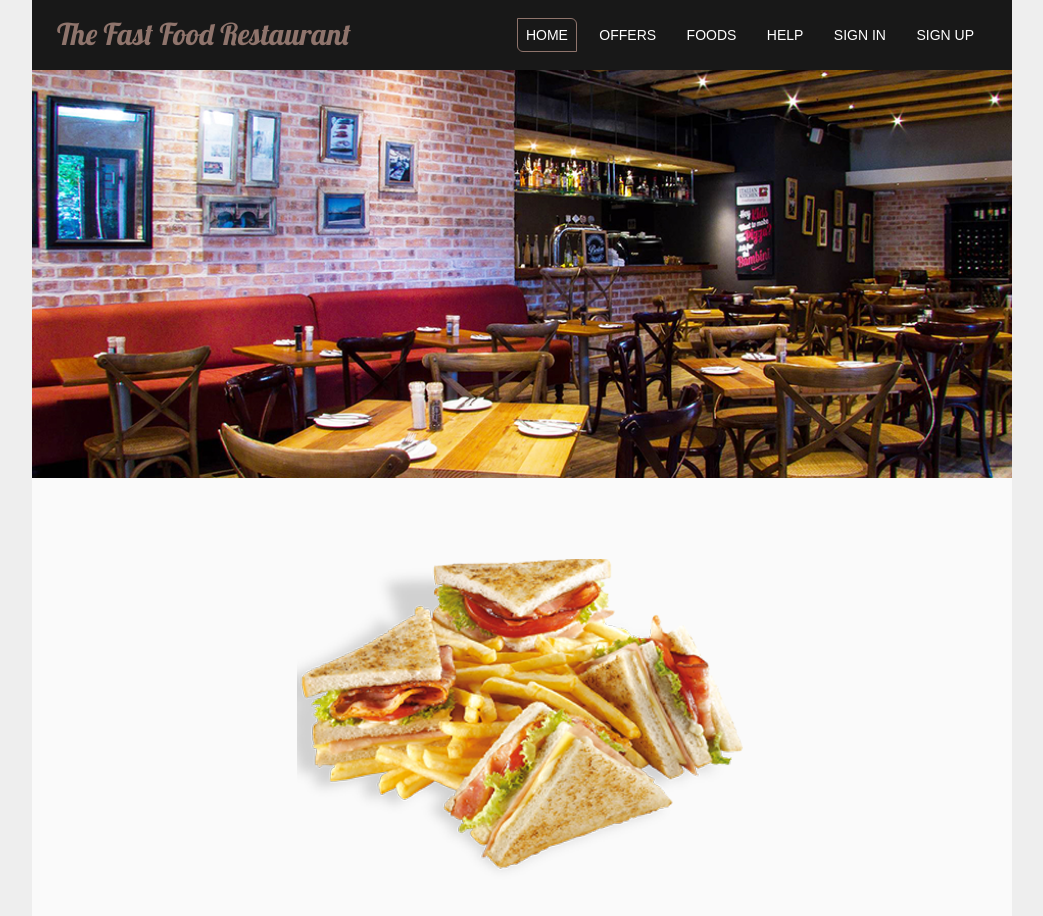
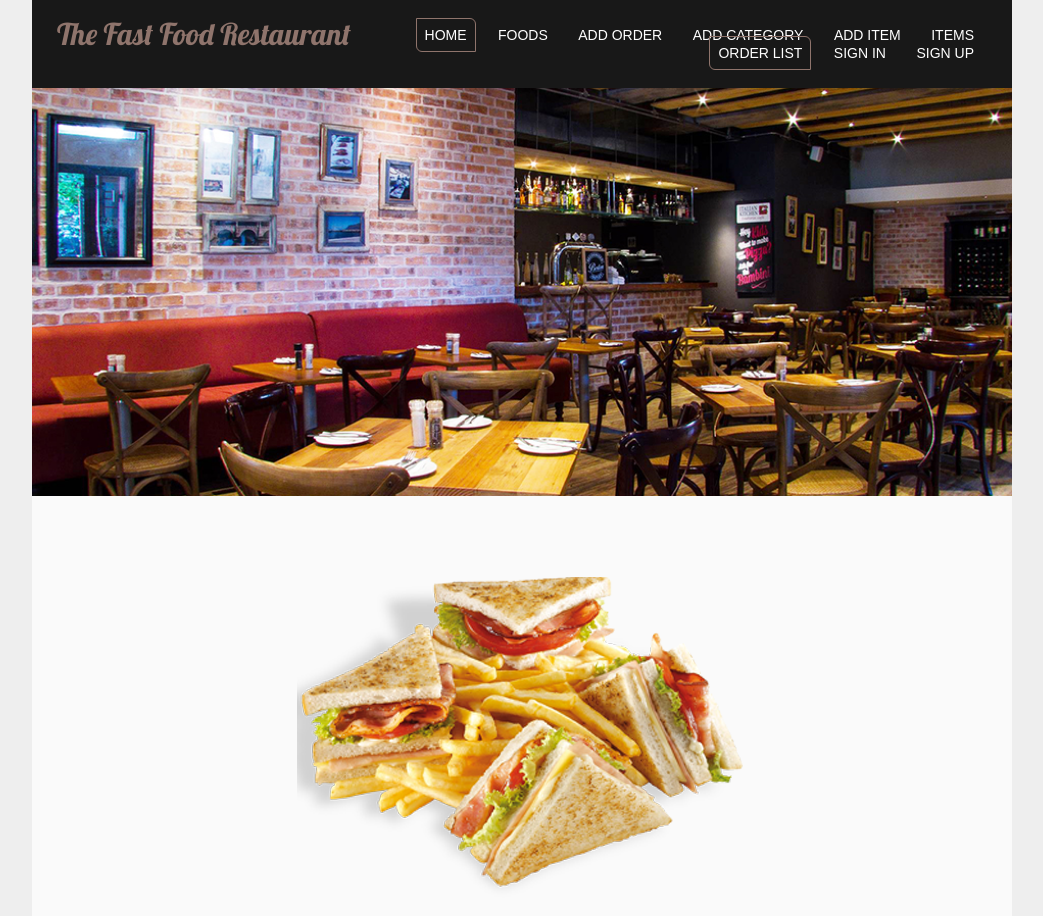
Before and after one commit to semainda/Fast-Food-Fast, a plain HTML site: page index.html in a window 1280 px wide. Shown: the top 916 px of the page, without its empty margins (118-1161 px from the left). Drawn offline with Linux system fonts and the light colour scheme; a script that the page names is missing.

Commit message:
add links to home page

```diff
--- a/index.html
+++ b/index.html
@@ -18,9 +18,12 @@
          <span class="the-title">The Fast Food Restaurant</span>
             <ul>
                 <li><a href="index.html" class="current">Home</a></li>
-                <li><a href="#">Offers</a></li>
                 <li><a href="UI/foods.html">Foods</a></li>
-                <li><a href="#">Help</a></li>
+                <li><a href="UI/create_order.html">Add Order</a></li>
+                <li><a href="UI/create_fast_food_category.html">Add Category</a></li>
+                <li><a href="UI/create_fast_food_item.html">Add Item</a></li>
+                <li><a href="UI/fast-food-items.html">Items</a></li>
+                <li><a href="UI/new_orders_list.html" class="current">Order List</a></li>
                 <li><a href="UI/sign_in.html">Sign in</a></li>
                 <li><a href="UI/sign_up.html">Sign up</a></li>
             </ul>
```
